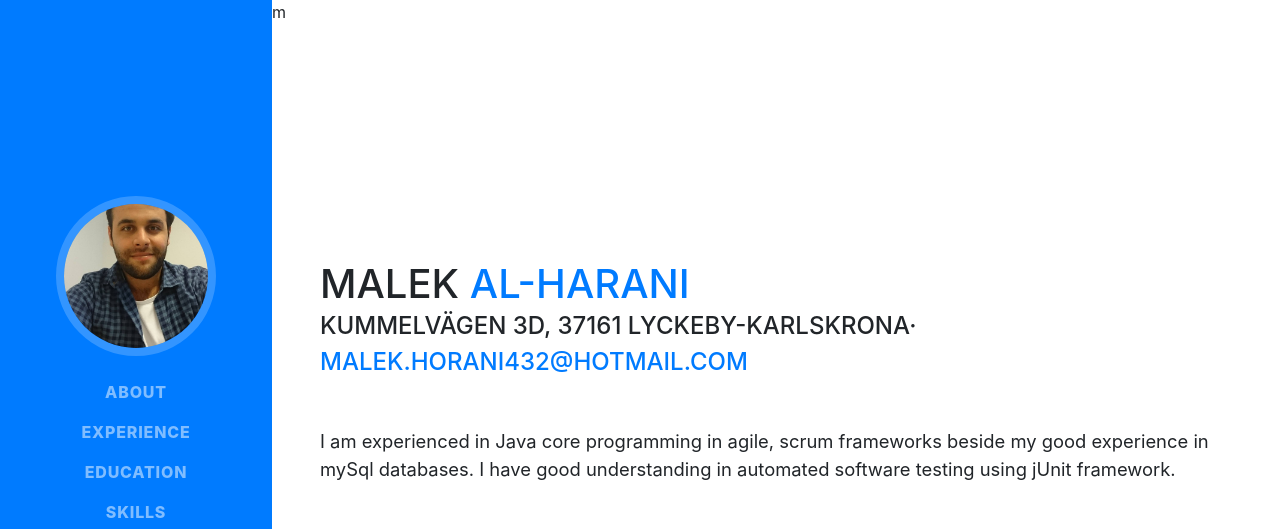
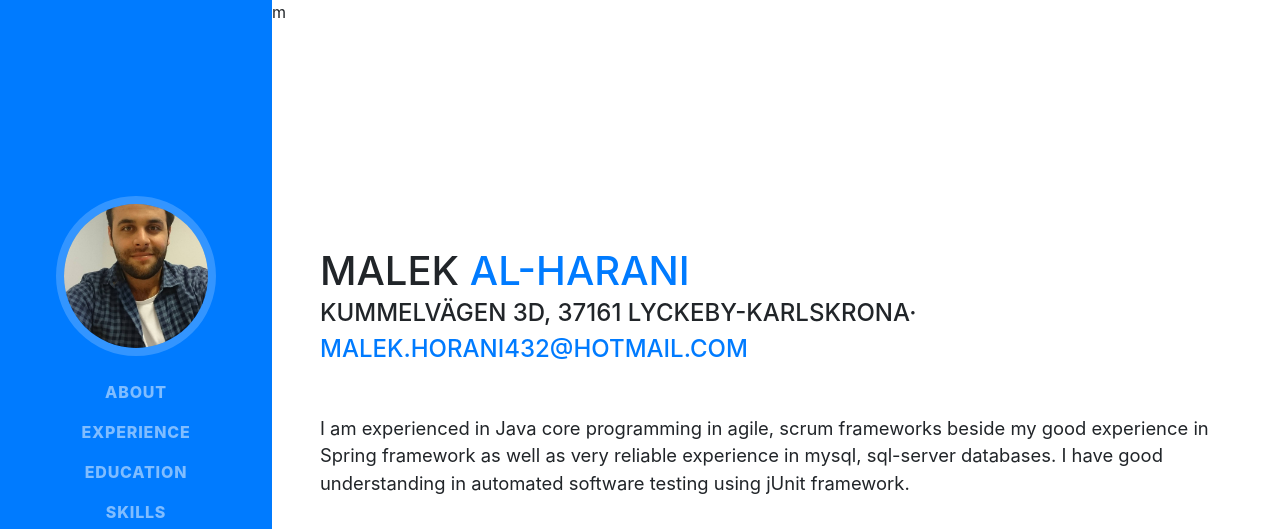
Before and after one commit to MalekAnas/My-Protofolio, a website with bundled scripts: page index.html in a window 1280 px wide. Shown: the top 529 px of the page. Built offline with nearby package versions, Linux system fonts and the light colour scheme; a web font is replaced by a local one.

Commit message:
updated to spring experience

```diff
--- a/index.html
+++ b/index.html
@@ -70,7 +70,7 @@
           <div class="subheading mb-5">Kummelvägen 3D, 37161 lYCKEBY-kARLSKRONA·
             <a href="mailto:malek.horani432@hotmail.com">malek.horani432@hotmail.com</a>
           </div>
-          <p class="lead mb-5">I am experienced in Java core programming in agile, scrum frameworks beside my good experience in mySql databases.
+          <p class="lead mb-5">I am experienced in Java core programming in agile, scrum frameworks beside my good experience in Spring framework as well as very reliable experience in mysql, sql-server databases.
               I have good understanding in automated software testing using jUnit framework.</p>
           <div class="social-icons">
             <a href="https://www.linkedin.com/in/malek-al-harani-08699a115/" target="_blank">
```
